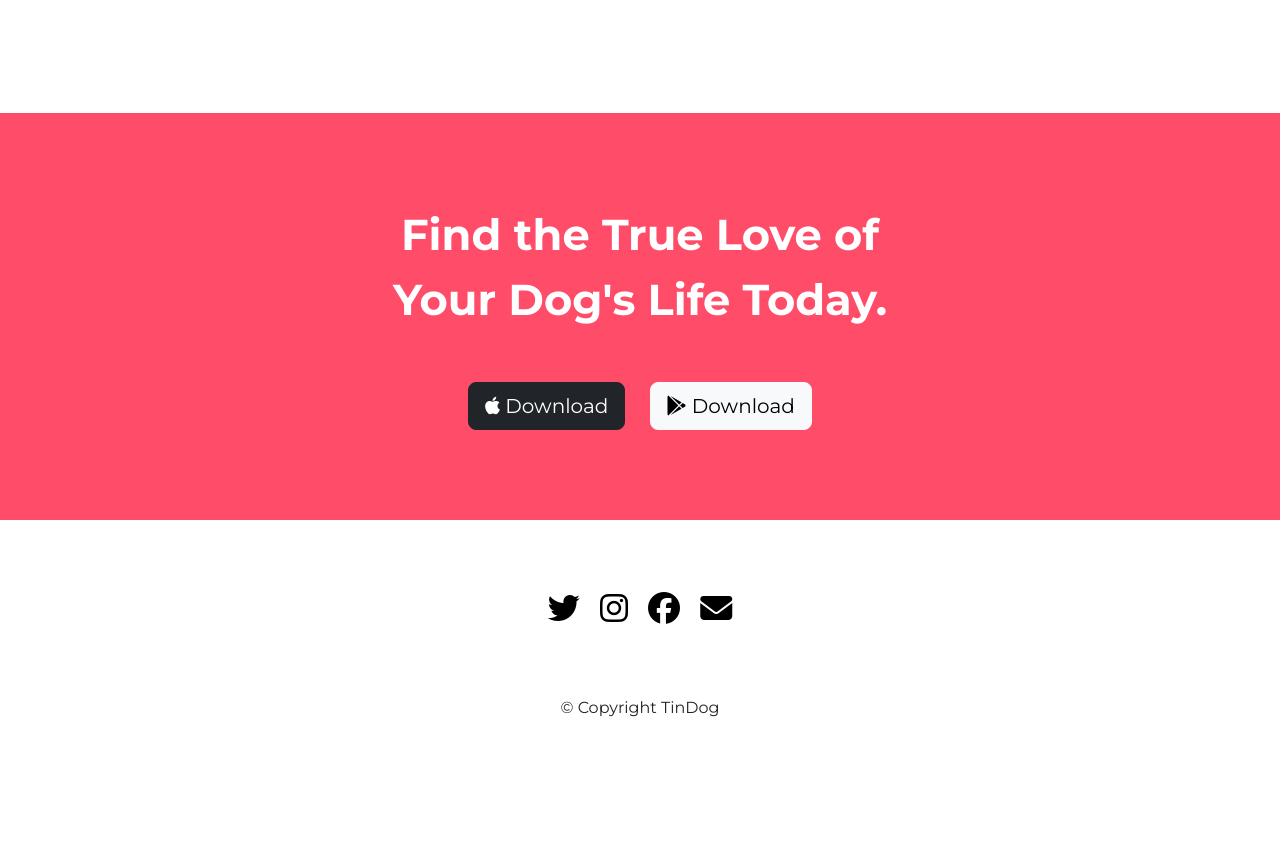
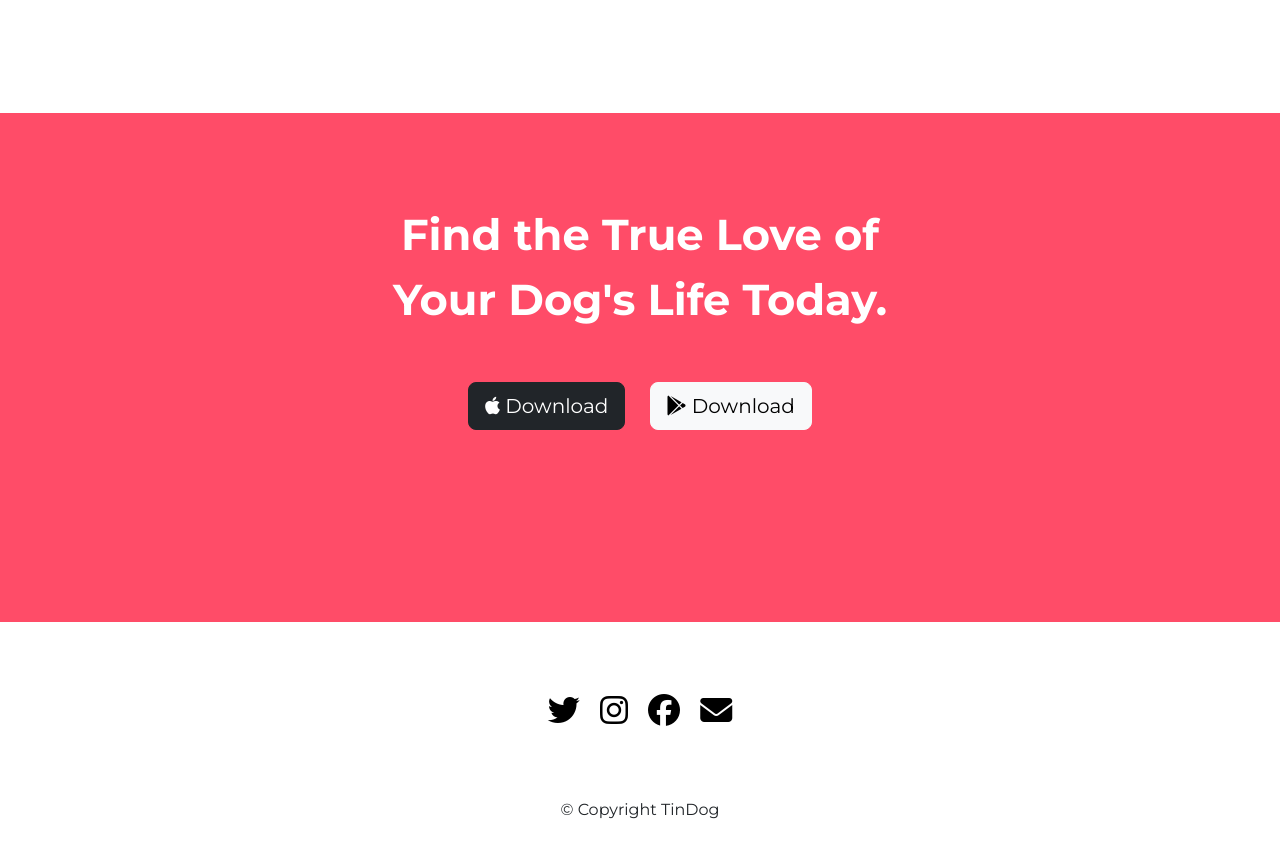
Before and after one commit to shivisweartogod/tindog, a plain HTML site: page index.html in a window 1280 px wide. Shown: the part 2568-3426 px from the top of the page. Before the commit the page ends 3330 px from the top, so only its background shows below. Drawn offline with nearby package versions, Linux system fonts and the light colour scheme.

Commit message:
Update styles.css

```diff
--- a/css/styles.css
+++ b/css/styles.css
@@ -159,7 +159,7 @@ h3 {
     background-color: #ff4c68;
     text-align: center;
     color: white;
-    padding: 7% 15%;
+    padding: 7% 15% 15%;
 }
 
 .footh3 {
```
